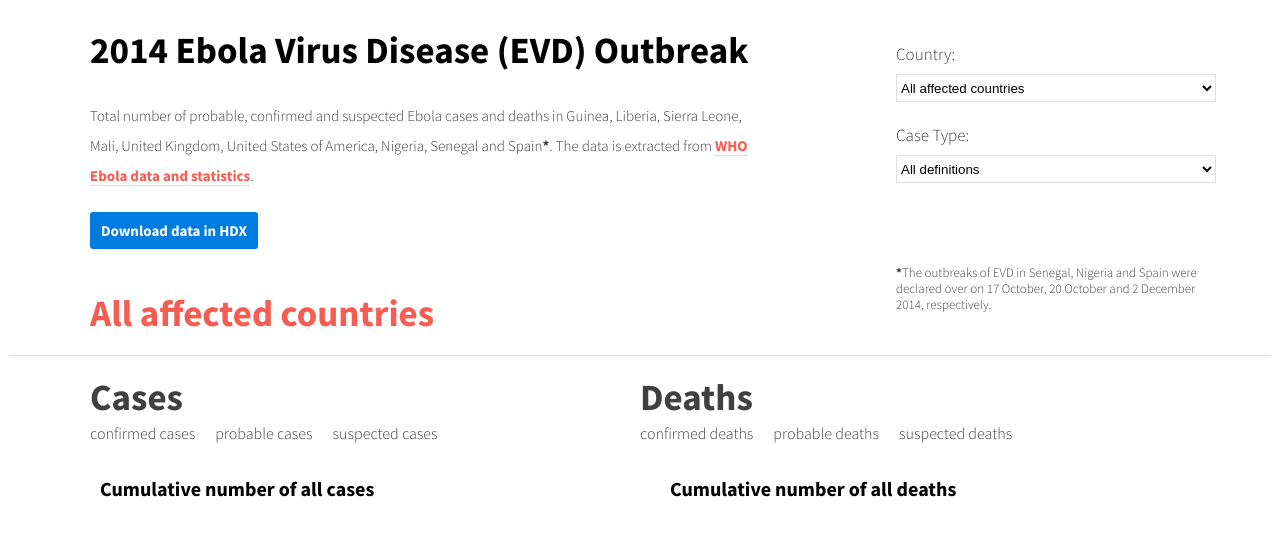
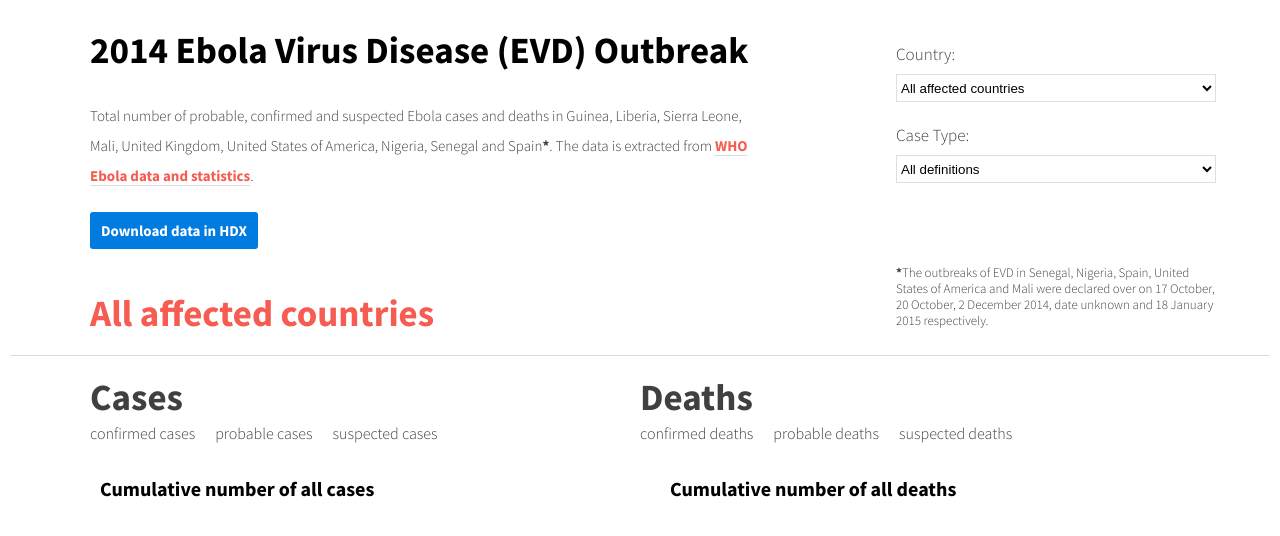
Before and after one commit to OCHA-DAP/hdxviz-ebola-cases-total, a plain HTML site: page index.html in a window 1280 px wide. Drawn offline with Linux system fonts and the light colour scheme; no server answers.

Commit message:
Update index.html

```diff
--- a/index.html
+++ b/index.html
@@ -87,7 +87,7 @@
                                 <select id="caseTypeSelect" ng-model="selectedCaseType" ng-required ng-change="onChartOptionsChanged()" ng-options="caseType.id as caseType.name for caseType in caseTypes">
                                 </select>
                             </div>
-                            <div class="footnote"><strong>*</strong>The outbreaks of EVD in Senegal, Nigeria and Spain were declared over on 17 October, 20 October and 2 December 2014, respectively.</div>
+                            <div class="footnote"><strong>*</strong>The outbreaks of EVD in Senegal, Nigeria, Spain, United States of America and Mali were declared over on 17 October, 20 October, 2 December 2014, date unknown and 18 January 2015 respectively.</div>
                         </div>
                     </form>
         		</div>
```
